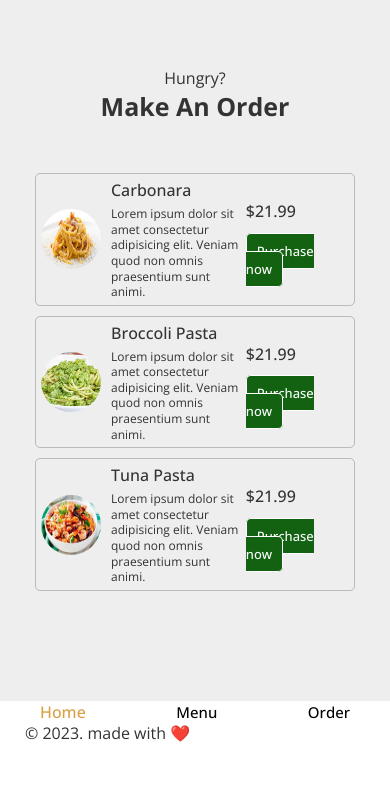
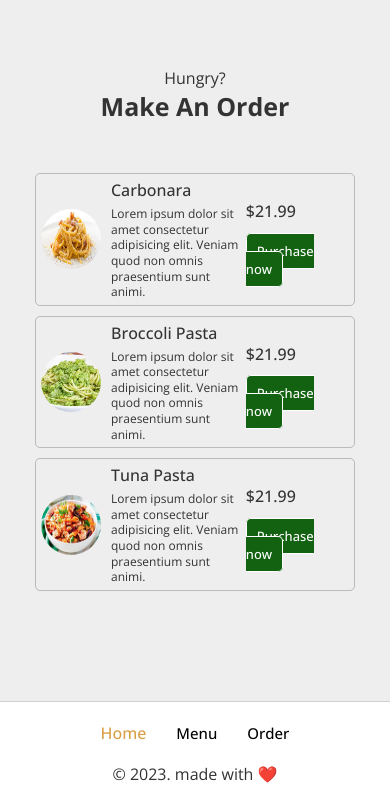
Before and after one commit to Garry-Amasia/html-css-restaurant-static-page-practice, a plain HTML site: page index.html in a window 390 px wide. Shown: the part 3194-3999 px from the top of the page. Before the commit the page ends 3938 px from the top, so only its background shows below. Drawn offline with nearby package versions, Linux system fonts and the light colour scheme.

Commit message:
footer section completed

```diff
--- a/style.css
+++ b/style.css
@@ -307,6 +307,21 @@ li a:hover {
   border: 1px solid rgba(0, 0, 0, 0.34);
 }
 
+/* FOOTER */
+footer {
+  background-color: #ffffff;
+  padding: 1rem 0;
+  border-top: 1px solid rgba(0, 0, 0, 0.179);
+}
+
+.footer {
+  width: 80%;
+  margin: 1rem auto;
+  display: flex;
+  justify-content: space-between;
+  align-items: center;
+}
+
 /* MEDIA-QUERY */
 
 @media screen and (max-width: 600px) {
@@ -354,4 +369,14 @@ li a:hover {
     font-size: 1.3rem;
     padding: 0.8rem 1rem;
   }
+
+  /* FOOTER */
+  .footer {
+    display: flex;
+    flex-direction: column;
+  }
+
+  .footer-link {
+    margin-bottom: 2rem;
+  }
 }
```
